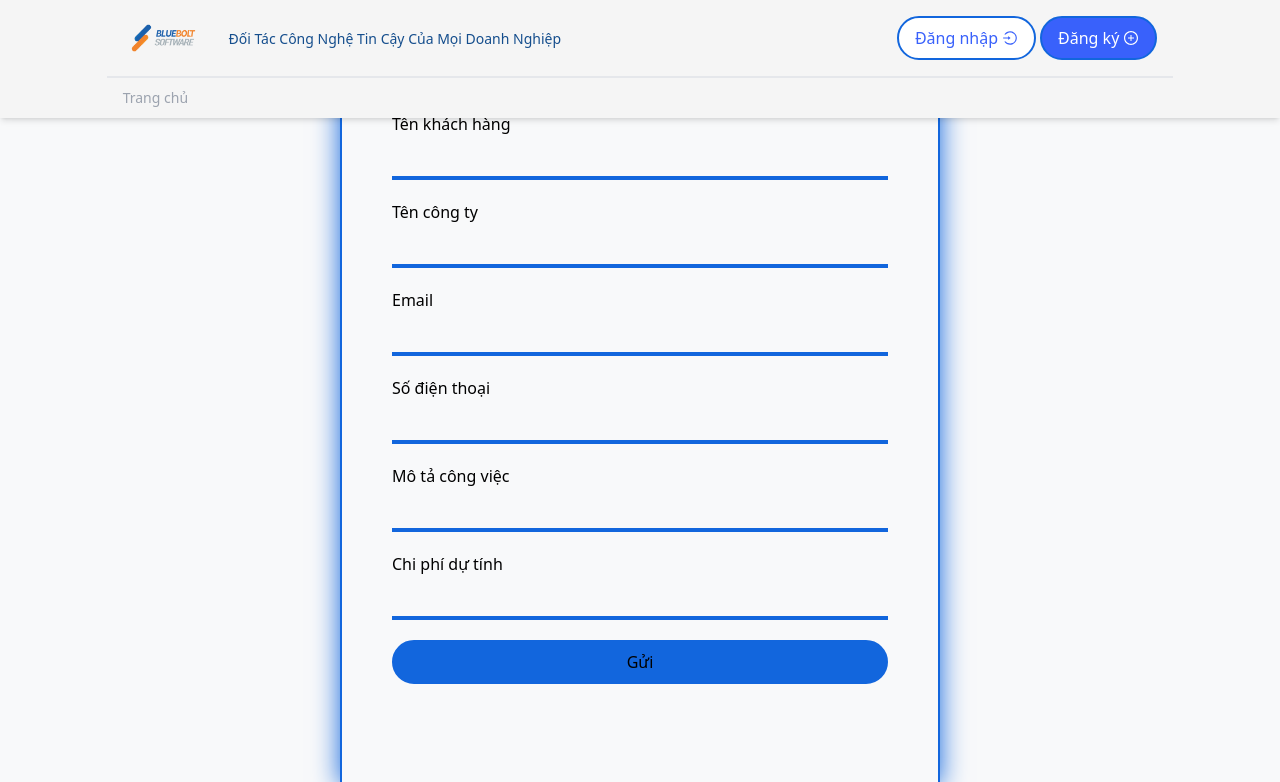
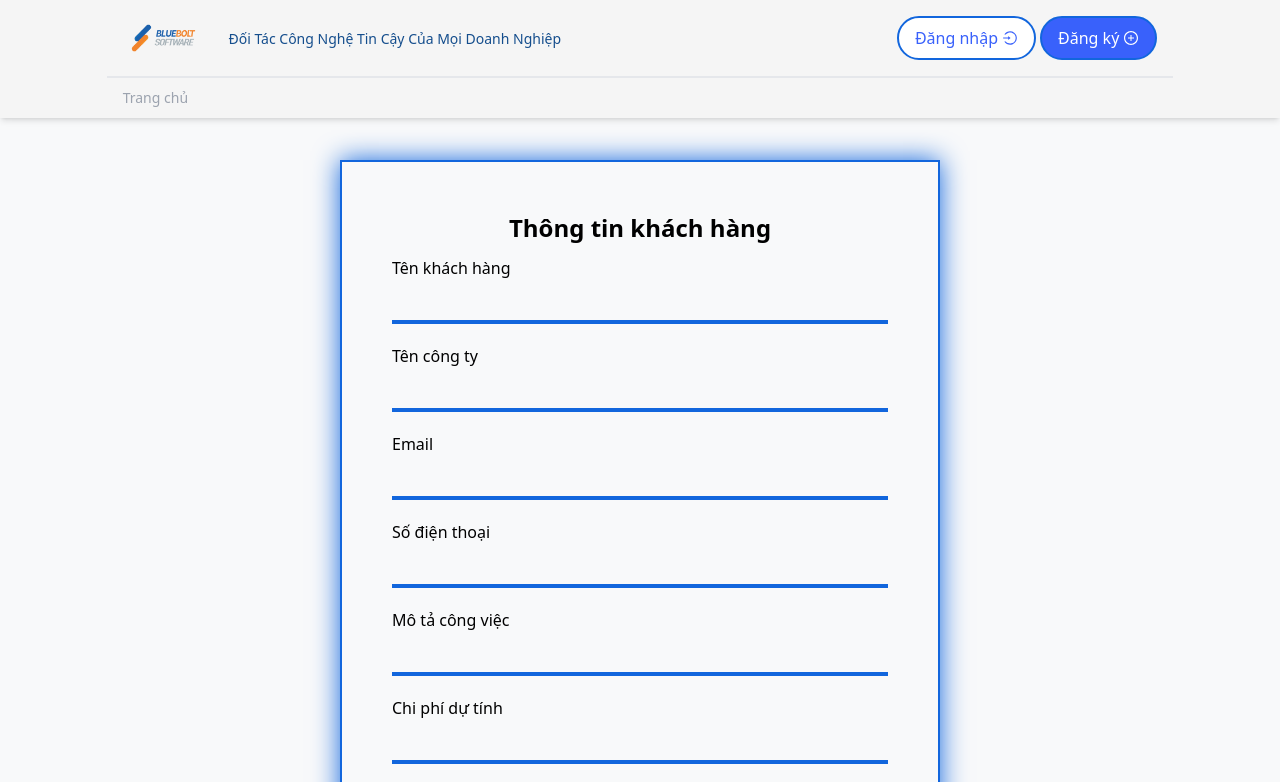
Before and after one commit to AhKhoi202/partner, a React (Create React App) app: page /potentialcustomers in a window 1280 px wide. Shown: the top 782 px of the page. Built offline with nearby package versions, Linux system fonts and the light colour scheme.

Commit message:
fix loi sau khi them trang chu

```diff
--- a/src/containers/public/PotentialCustomers.js
+++ b/src/containers/public/PotentialCustomers.js
@@ -46,7 +46,7 @@ const PotentialCustomers = () => {
   };
 
   return (
-    <div className="text-black w-full md:w-[600px]  mt-4 flex border-2 border-[#1266dd] shadow-xl shadow-[#1266dd]">
+    <div className="text-black w-full md:w-[600px]  mt-40 flex border-2 border-[#1266dd] shadow-xl shadow-[#1266dd]">
       <div className="w-full p-[50px] pb-[100px] items-center justify-center ">
         <h3 className="font-semibold text-2xl mb-3 text-center">
           Thông tin khách hàng
--- a/src/containers/system/Header.js
+++ b/src/containers/system/Header.js
@@ -10,7 +10,7 @@ const Header = () => {
   const dispatch = useDispatch();
 
   return (
-    <header className="fixed top-0 w-full z-50 bg-white shadow">
+    <header className="w-full  ">
       <nav class="bg-[#b3e3fe] border-gray-200 px-4 lg:px-6 rounded-br-2xl ">
         <div class="flex flex-wrap justify-between items-center mx-auto max-w-screen-xl">
           <NavLink className={"flex"} to={path.HOME}>
```
